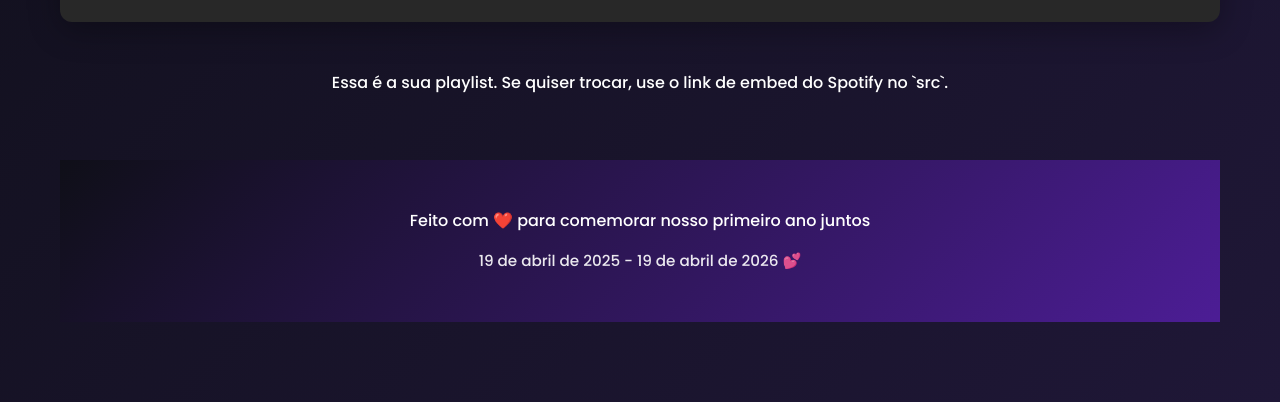
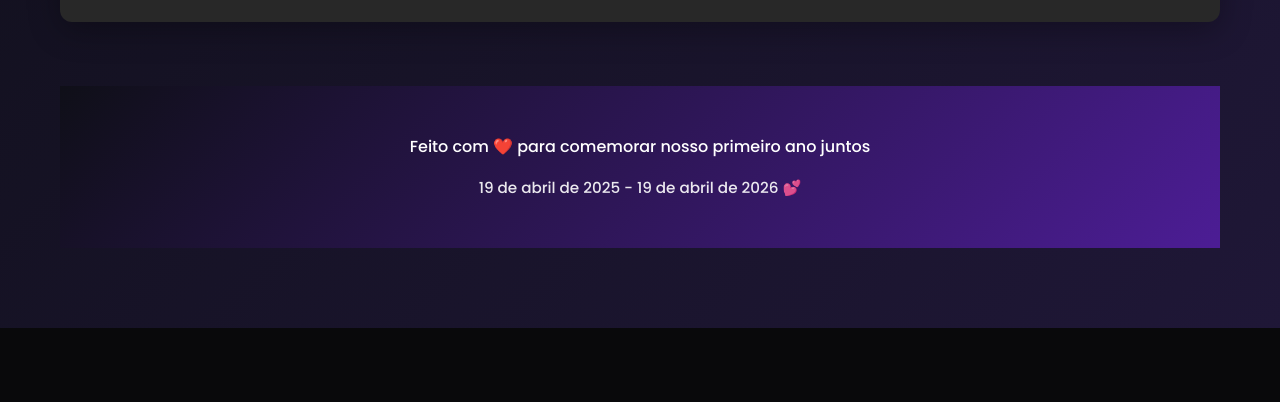
Before and after one commit to GuimesRodrigues/Surpresa-1ano-guimes_sovai, a plain HTML site: page index.html in a window 1280 px wide. Shown: the part 5989-6391 px from the top of the page. After the commit the page ends 6317 px from the top, so only its background shows below. Drawn offline with nearby package versions, Linux system fonts and the light colour scheme.

Commit message:
Update index.html

```diff
--- a/index.html
+++ b/index.html
@@ -225,9 +225,6 @@
             <div class="spotify-player">
                 <iframe id="spotify-embed" src="https://open.spotify.com/embed/playlist/5nq7orkoLfnKW7SdBqQEDo" width="100%" height="352" frameBorder="0" allowfullscreen="" allow="autoplay; clipboard-write; encrypted-media; fullscreen; picture-in-picture" loading="lazy"></iframe>
             </div>
-
-            <p style="text-align:center; color:#fff; margin-top:1rem;">Essa é a sua playlist. Se quiser trocar, use o link de embed do Spotify no `src`.</p>
-
             <!-- Rodapé -->
             <footer class="footer">
                 <div class="container">
```
